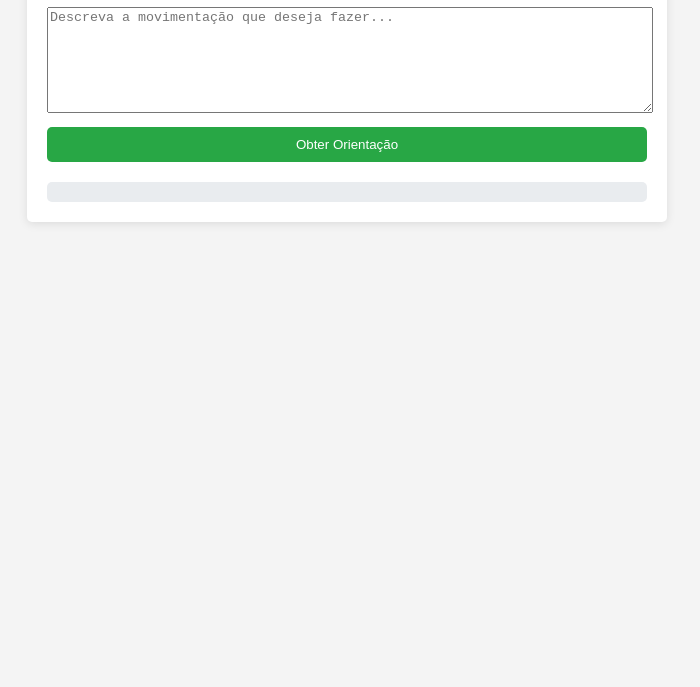
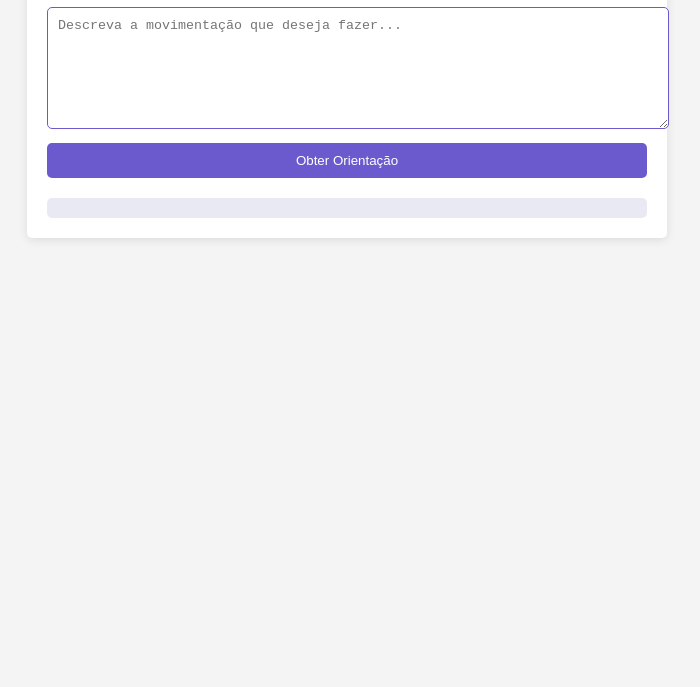
Before and after one commit to Compmaster-tech/App-Movimentos, a plain HTML site: page index.html in a window 1280 px wide. Shown: the part 113-800 px from the top of the page, without its empty margins (293-993 px from the left). Drawn offline with Linux system fonts and the light colour scheme.

Commit message:
Update style.css

```diff
--- a/style.css
+++ b/style.css
@@ -1,6 +1,6 @@
 body {
     font-family: Arial, sans-serif;
-    background-color: #f4f4f4;
+    background-color: #f4f4f4; /* Cor de fundo suave */
     margin: 0;
     padding: 20px;
 }
@@ -8,7 +8,7 @@ body {
 .container {
     max-width: 600px;
     margin: auto;
-    background: white;
+    background: white; /* Fundo branco para a área principal */
     padding: 20px;
     border-radius: 5px;
     box-shadow: 0 2px 10px rgba(0, 0, 0, 0.1);
@@ -16,31 +16,35 @@ body {
 
 h1 {
     text-align: center;
+    color: #6a5acd; /* Lilás para o título */
 }
 
 textarea {
     width: 100%;
     height: 100px;
     margin-bottom: 10px;
+    border: 1px solid #6a5acd; /* Borda lilás */
+    border-radius: 5px;
+    padding: 10px;
 }
 
 button {
     width: 100%;
     padding: 10px;
-    background-color: #28a745;
-    color: white;
+    background-color: #6a5acd; /* Botão lilás */
+    color: white; /* Texto branco */
     border: none;
     border-radius: 5px;
     cursor: pointer;
 }
 
 button:hover {
-    background-color: #218838;
+    background-color: #5a4cbf; /* Tom mais escuro de lilás ao passar o mouse */
 }
 
 #resultado {
     margin-top: 20px;
     padding: 10px;
-    background: #e9ecef;
+    background: #e9e9f4; /* Fundo lilás claro para o resultado */
     border-radius: 5px;
 }
```
